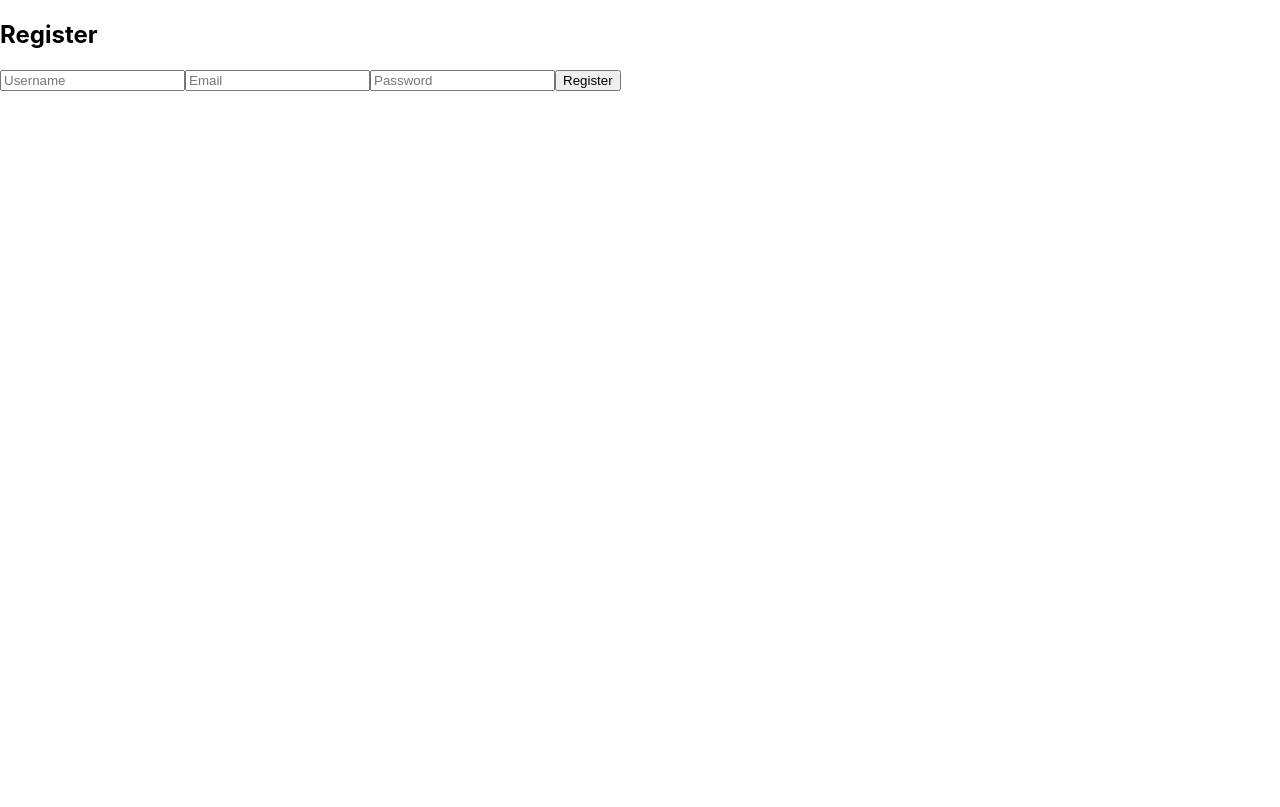
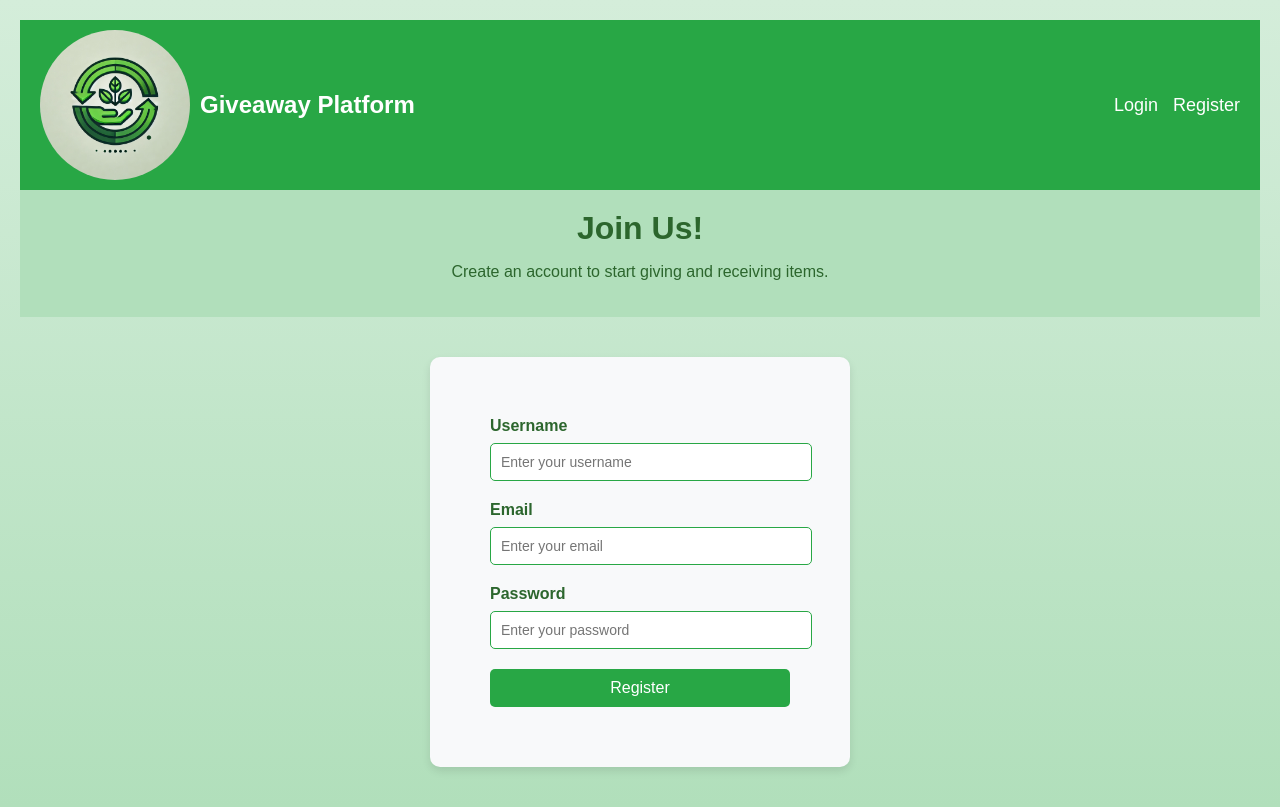
Before and after one commit to rahulkpareek/giveaway, a React (Create React App) app in the folder giveaway-frontend/: page /register in a window 1280 px wide. Built offline with nearby package versions, Linux system fonts and the light colour scheme.

Commit message:
frontend Improvement

```diff
--- /dev/null
+++ b/giveaway-frontend/src/components/Homepage.css
@@ -0,0 +1,269 @@
+/* Homepage.css */
+
+body {
+    margin: 0;
+    font-family: Arial, sans-serif;
+    background: linear-gradient(to bottom, #d4edda, #b1dfbb);
+    color: #2c662d;
+}
+
+.homepage-container {
+    text-align: center;
+    padding: 20px;
+}
+
+.navbar {
+    display: flex;
+    justify-content: space-between;
+    align-items: center;
+    padding: 10px 20px;
+    background-color: #28a745;
+    color: white;
+}
+
+.navbar .logo {
+    font-size: 50px;
+    font-weight: bold;
+}
+
+.nav-links {
+    display: flex;
+    gap: 15px;
+}
+
+.nav-link {
+    color: white;
+    text-decoration: none;
+    font-size: 18px;
+}
+
+.nav-link:hover {
+    text-decoration: underline;
+}
+
+.header {
+    padding: 20px;
+    background: #b1dfbb;
+    color: #2c662d;
+}
+
+.header h1 {
+    margin: 0;
+    font-size: 32px;
+}
+
+.items-list {
+    margin-top: 20px;
+}
+
+.items-grid {
+    display: flex;
+    justify-content: center;
+    gap: 20px;
+    flex-wrap: wrap;
+    padding: 0;
+    list-style: none;
+}
+
+.item-card {
+    background: white;
+    border: 2px solid #28a745;
+    border-radius: 10px;
+    padding: 10px;
+    width: 150px;
+    text-align: center;
+    transition: transform 0.2s, box-shadow 0.2s;
+}
+
+.item-card:hover {
+    transform: scale(1.1);
+    box-shadow: 0 4px 8px rgba(0, 0, 0, 0.2);
+}
+
+.item-image {
+    width: 100%;
+    border-radius: 8px;
+}
+
+.item-description {
+    margin-top: 10px;
+    font-size: 14px;
+}
+
+.pagination {
+    margin-top: 20px;
+    display: flex;
+    justify-content: center;
+    align-items: center;
+    gap: 15px;
+}
+
+.pagination-button {
+    padding: 10px 20px;
+    background-color: #28a745;
+    color: white;
+    border: none;
+    border-radius: 5px;
+    cursor: pointer;
+    transition: background-color 0.2s;
+}
+
+.pagination-button:disabled {
+    background-color: #a1d1a3;
+    cursor: not-allowed;
+}
+
+.pagination-button:hover:enabled {
+    background-color: #1e7c32;
+}
+
+.page-info {
+    font-size: 16px;
+    font-weight: bold;
+}
+
+.logo-container {
+    display: flex;
+    align-items: center;
+    gap: 10px;
+}
+
+.logo-image {
+    width: 150px;
+    height: 150px;
+    border-radius: 50%;
+}
+
+.logo-text {
+    font-size: 24px;
+    font-weight: bold;
+    color: white;
+}
+
+/*For login Page
+/* General Form Container Styling */
+.form-container {
+    display: flex;
+    justify-content: center;
+    align-items: center;
+    margin-top: 20px;
+    padding: 20px;
+}
+
+.login-form {
+    background-color: #f8f9fa;
+    padding: 60px;
+    border-radius: 10px;
+    box-shadow: 0 4px 8px rgba(0, 0, 0, 0.1);
+    width: 300px;
+}
+
+.form-label {
+    display: block;
+    margin-bottom: 8px;
+    font-size: 16px;
+    font-weight: bold;
+    color: #2c662d;
+}
+
+.form-input {
+    width: 100%;
+    padding: 10px;
+    margin-bottom: 20px;
+    border: 1px solid #28a745;
+    border-radius: 5px;
+    font-size: 14px;
+}
+
+.form-input:focus {
+    outline: none;
+    border-color: #1e7c32;
+    box-shadow: 0 0 5px rgba(40, 167, 69, 0.5);
+}
+
+.form-button {
+    width: 100%;
+    padding: 10px;
+    background-color: #28a745;
+    color: white;
+    border: none;
+    border-radius: 5px;
+    font-size: 16px;
+    cursor: pointer;
+}
+
+.form-button:hover {
+    background-color: #1e7c32;
+}
+
+/*CSS for registration page
+/* General Form Container Styling */
+.form-container {
+    display: flex;
+    justify-content: center;
+    align-items: center;
+    margin-top: 20px;
+    padding: 20px;
+}
+
+.register-form {
+    background-color: #f8f9fa;
+    padding: 60px;
+    border-radius: 10px;
+    box-shadow: 0 4px 8px rgba(0, 0, 0, 0.1);
+    width: 300px;
+}
+
+.form-label {
+    display: block;
+    margin-bottom: 8px;
+    font-size: 16px;
+    font-weight: bold;
+    color: #2c662d;
+    text-align: left;
+}
+
+.form-input {
+    width: 100%;
+    padding: 10px;
+    margin-bottom: 20px;
+    border: 1px solid #28a745;
+    border-radius: 5px;
+    font-size: 14px;
+}
+
+.form-input:focus {
+    outline: none;
+    border-color: #1e7c32;
+    box-shadow: 0 0 5px rgba(40, 167, 69, 0.5);
+}
+
+.form-button {
+    width: 100%;
+    padding: 10px;
+    background-color: #28a745;
+    color: white;
+    border: none;
+    border-radius: 5px;
+    font-size: 16px;
+    cursor: pointer;
+}
+
+.form-button:hover {
+    background-color: #1e7c32;
+}
+
+.error-text {
+    color: red;
+    font-size: 12px;
+    margin-top: -15px;
+    margin-bottom: 10px;
+}
+
+.success-message {
+    margin-top: 20px;
+    font-size: 16px;
+    color: #28a745;
+    font-weight: bold;
+    text-align: center;
+}
--- a/giveaway-frontend/src/components/Homepage.js
+++ b/giveaway-frontend/src/components/Homepage.js
@@ -1,31 +1,75 @@
-import React from 'react';
+import React, { useState } from 'react';
 import { Link } from 'react-router-dom';
+import './Homepage.css'; // Include CSS for styling
+import logo from './logo.png'; // Import your logo image
+import Login from './Login';
+import Register from './Register';
+
 
 const Homepage = () => {
+    // Pagination state
+    const [currentPage, setCurrentPage] = useState(1);
+    const itemsPerPage = 3;
+
+    // Sample items for display
+    const items = [
+        { id: 1, image: 'https://via.placeholder.com/150', description: 'Item 1 - Description' },
+        { id: 2, image: 'https://via.placeholder.com/150', description: 'Item 2 - Description' },
+        { id: 3, image: 'https://via.placeholder.com/150', description: 'Item 3 - Description' },
+        { id: 4, image: 'https://via.placeholder.com/150', description: 'Item 4 - Description' },
+        { id: 5, image: 'https://via.placeholder.com/150', description: 'Item 5 - Description' },
+    ];
+
+    // Pagination logic
+    const indexOfLastItem = currentPage * itemsPerPage;
+    const indexOfFirstItem = indexOfLastItem - itemsPerPage;
+    const currentItems = items.slice(indexOfFirstItem, indexOfLastItem);
+
+    const totalPages = Math.ceil(items.length / itemsPerPage);
+
+    const handleNext = () => {
+        if (currentPage < totalPages) {
+            setCurrentPage(currentPage + 1);
+        }
+    };
+
+    const handlePrevious = () => {
+        if (currentPage > 1) {
+            setCurrentPage(currentPage - 1);
+        }
+    };
+
     return (
-        <div>
-            <nav>
-                <h1>Giveaway Platform</h1>
-                <div>
-                    <Link to="/login">Login</Link> | <Link to="/register">Register</Link>
+        <div className="homepage-container">
+            <nav className="navbar">
+                <img src={logo} alt="Logo" className="logo-image" />
+                <div className="logo">Giveaway</div>
+                <div className="nav-links">
+                    <Link to="/login" className="nav-link">Login</Link>
+                    <Link to="/register" className="nav-link">Register</Link>
                 </div>
             </nav>
+
+            <header className="header">
+                <h1>Post or Find Items for Give Away or exchange!</h1>
+            </header>
+
             <div className="items-list">
                 <h2>Available Items</h2>
-                <ul>
-                    <li>
-                        <img src="https://via.placeholder.com/100" alt="Item 1" />
-                        <p>Item 1 - Description</p>
-                    </li>
-                    <li>
-                        <img src="https://via.placeholder.com/100" alt="Item 2" />
-                        <p>Item 2 - Description</p>
-                    </li>
-                    <li>
-                        <img src="https://via.placeholder.com/100" alt="Item 3" />
-                        <p>Item 3 - Description</p>
-                    </li>
+                <ul className="items-grid">
+                    {currentItems.map((item) => (
+                        <li key={item.id} className="item-card">
+                            <img src={item.image} alt={item.description} className="item-image" />
+                            <p className="item-description">{item.description}</p>
+                        </li>
+                    ))}
                 </ul>
+
+                <div className="pagination">
+                    <button onClick={handlePrevious} disabled={currentPage === 1} className="pagination-button">Previous</button>
+                    <span className="page-info">Page {currentPage} of {totalPages}</span>
+                    <button onClick={handleNext} disabled={currentPage === totalPages} className="pagination-button">Next</button>
+                </div>
             </div>
         </div>
     );
--- a/giveaway-frontend/src/components/Login.js
+++ b/giveaway-frontend/src/components/Login.js
@@ -1,51 +1,50 @@
-import React, { useState } from 'react';
-import { loginUser } from '../api/api';
+import React from 'react';
+import { Link } from 'react-router-dom';
+import './Homepage.css'; // Reuse the CSS from Homepage for consistent styling
+import logo from './logo.png'; // Import your logo image
 
 const Login = () => {
-    const [formData, setFormData] = useState({
-        email: '',
-        password: '',
-    });
-    const [message, setMessage] = useState('');
+    return (
+        <div className="homepage-container">
+            <nav className="navbar">
+                <div className="logo-container">
+                    <img src={logo} alt="Logo" className="logo-image" />
+                    <div className="logo-text">Giveaway Platform</div>
+                </div>
+                <div className="nav-links">
+                    <Link to="/login" className="nav-link">Login</Link>
+                    <Link to="/register" className="nav-link">Register</Link>
+                </div>
+            </nav>
 
-    const handleChange = (e) => {
-        setFormData({ ...formData, [e.target.name]: e.target.value });
-    };
+            <header className="header">
+                <h1>Welcome Back!</h1>
+                <p>Please login to continue</p>
+            </header>
 
-    const handleSubmit = async (e) => {
-        e.preventDefault();
-        try {
-            const response = await loginUser(formData);
-            localStorage.setItem('token', response.data.token);
-            setMessage('Login successful!');
-        } catch (error) {
-            setMessage(error.response?.data?.message || 'Something went wrong');
-        }
-    };
-
-    return (
-        <div>
-            <h2>Login</h2>
-            <form onSubmit={handleSubmit}>
+            <div className="form-container">
+                <form className="login-form">
+                    <label className="form-label" htmlFor="email">Email Address</label>
                     <input
                         type="email"
-                    name="email"
-                    placeholder="Email"
-                    value={formData.email}
-                    onChange={handleChange}
+                        id="email"
+                        className="form-input"
+                        placeholder="Enter your email"
                         required
                     />
+
+                    <label className="form-label" htmlFor="password">Password</label>
                     <input
                         type="password"
-                    name="password"
-                    placeholder="Password"
-                    value={formData.password}
-                    onChange={handleChange}
+                        id="password"
+                        className="form-input"
+                        placeholder="Enter your password"
                         required
                     />
-                <button type="submit">Login</button>
+
+                    <button type="submit" className="form-button">Login</button>
                 </form>
-            {message && <p>{message}</p>}
+            </div>
         </div>
     );
 };
--- a/giveaway-frontend/src/components/Register.js
+++ b/giveaway-frontend/src/components/Register.js
@@ -1,5 +1,8 @@
 import React, { useState } from 'react';
+import { Link } from 'react-router-dom';
 import { registerUser } from '../api/api';
+import './Homepage.css'; // Reuse the CSS for consistent styling
+import logo from './logo.png';
 
 const Register = () => {
     const [formData, setFormData] = useState({
@@ -40,36 +43,65 @@ const Register = () => {
     };
 
     return (
-        <div>
-            <h2>Register</h2>
-            <form onSubmit={handleSubmit}>
+        <div className="homepage-container">
+            <nav className="navbar">
+                <div className="logo-container">
+                    <img src={logo} alt="Logo" className="logo-image" />
+                    <div className="logo-text">Giveaway Platform</div>
+                </div>
+                <div className="nav-links">
+                    <Link to="/login" className="nav-link">Login</Link>
+                    <Link to="/register" className="nav-link">Register</Link>
+                </div>
+            </nav>
+
+            <header className="header">
+                <h1>Join Us!</h1>
+                <p>Create an account to start giving and receiving items.</p>
+            </header>
+
+            <div className="form-container">
+                <form onSubmit={handleSubmit} className="register-form">
+                    <label className="form-label" htmlFor="username">Username</label>
                     <input
                         type="text"
                         name="username"
-                    placeholder="Username"
+                        id="username"
+                        className="form-input"
+                        placeholder="Enter your username"
                         value={formData.username}
                         onChange={handleChange}
                     />
-                {errors.username && <p>{errors.username}</p>}
+                    {errors.username && <p className="error-text">{errors.username}</p>}
+
+                    <label className="form-label" htmlFor="email">Email</label>
                     <input
                         type="email"
                         name="email"
-                    placeholder="Email"
+                        id="email"
+                        className="form-input"
+                        placeholder="Enter your email"
                         value={formData.email}
                         onChange={handleChange}
                     />
-                {errors.email && <p>{errors.email}</p>}
+                    {errors.email && <p className="error-text">{errors.email}</p>}
+
+                    <label className="form-label" htmlFor="password">Password</label>
                     <input
                         type="password"
                         name="password"
-                    placeholder="Password"
+                        id="password"
+                        className="form-input"
+                        placeholder="Enter your password"
                         value={formData.password}
                         onChange={handleChange}
                     />
-                {errors.password && <p>{errors.password}</p>}
-                <button type="submit">Register</button>
+                    {errors.password && <p className="error-text">{errors.password}</p>}
+
+                    <button type="submit" className="form-button">Register</button>
                 </form>
-            {message && <p>{message}</p>}
+                {message && <p className="success-message">{message}</p>}
+            </div>
         </div>
     );
 };
```
Also changed, not shown: giveaway-frontend/src/components/logo.png (added), 1 other file (tests, documents, lock files or other folders). Lines whose indentation alone changed are shown as unchanged.
